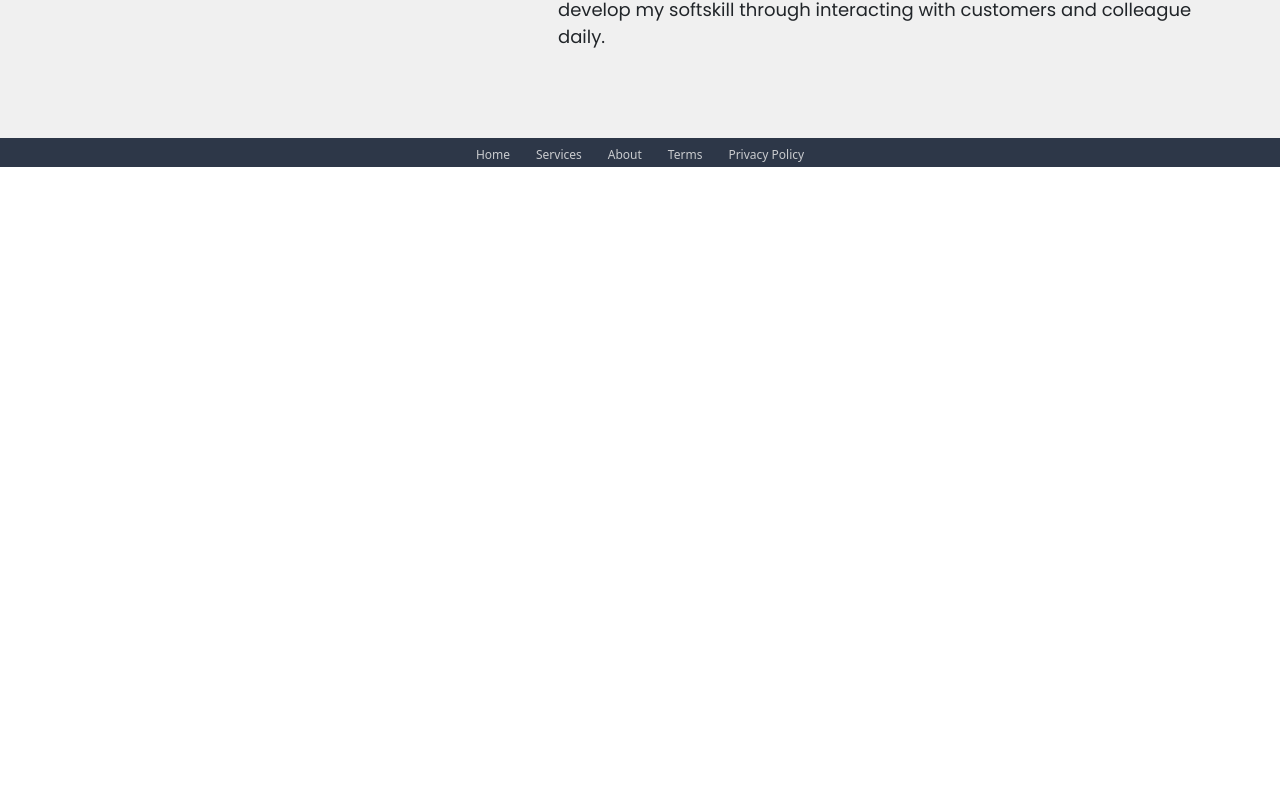
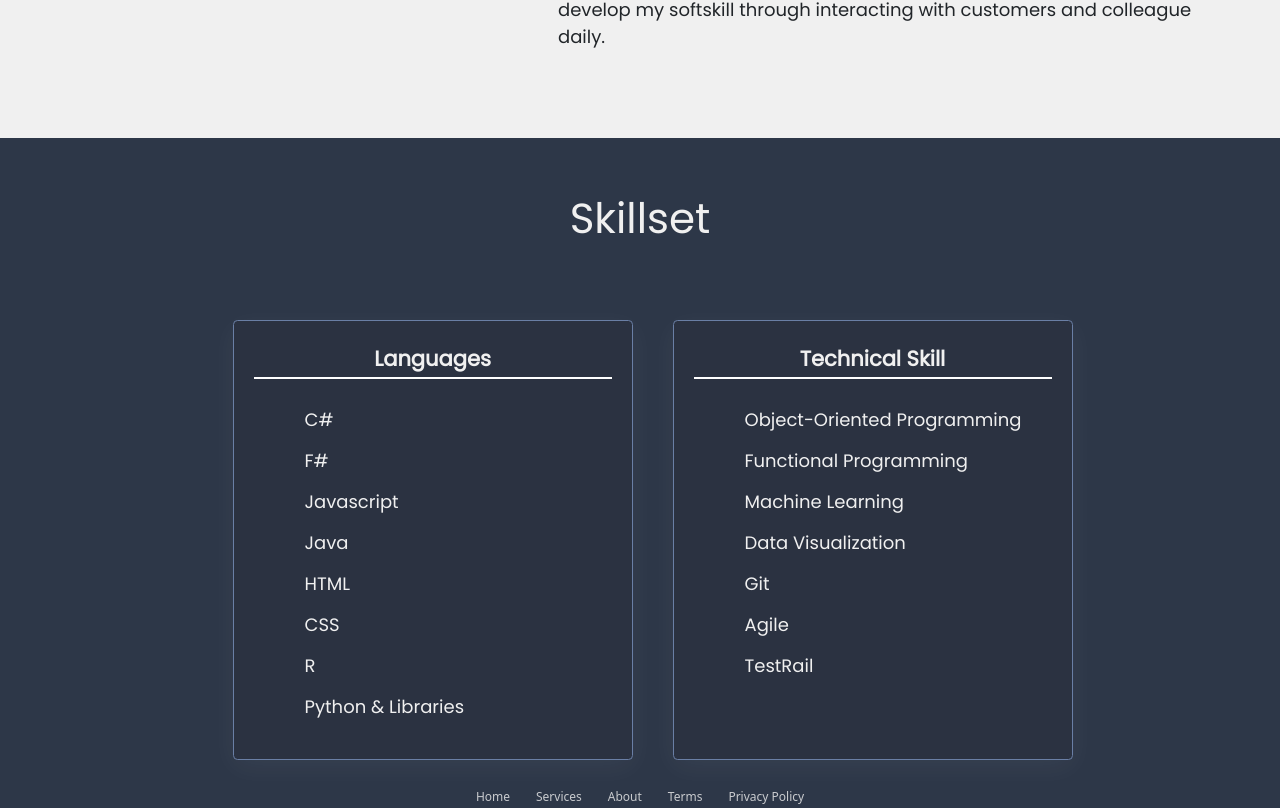
Before and after one commit to ngphl/portfolio, a React (Create React App) app: page /resume in a window 1280 px wide. Shown: the part 712-1520 px from the top of the page. Before the commit the page ends 879 px from the top, so only its background shows below. Built offline with nearby package versions, Linux system fonts and the light colour scheme.

Commit message:
add more detail resume

```diff
--- a/src/App.css
+++ b/src/App.css
@@ -287,3 +287,52 @@ nav a:hover {
   align-self: flex-end;
   margin: 50px;
 }
+
+.skills-section {
+  background-color: #2d3748;
+  font-family: "Poppins", sans-serif;
+  color: var(--main-white);
+  width: 100%;
+  display: flex;
+  flex-direction: column; /* Display children in a column */
+  align-items: center; /* Center horizontally */
+}
+
+.skills-section h1 {
+  margin: 7vh;
+  font-size: 3.5rem;
+}
+
+.skills-list {
+  display: flex;
+  margin-left: 25px;
+}
+
+.skills-list li {
+  padding: 7px;
+  list-style: none;
+  font-size: 1.5rem;
+}
+
+.skills-list ul {
+  width: 90%;
+  margin-left: 20px;
+}
+
+.skills-category h3 {
+  text-align: center;
+  margin-bottom: 20px;
+  padding: 5px;
+  border-bottom: 2px solid #ffffff;
+}
+
+.skills-category {
+  margin: 20px;
+  padding: 20px;
+  width: 400px;
+  border-style: solid;
+  border-width: thin;
+  border-color: #6a7fa5;
+  background-color: #2b3241;
+  box-shadow: rgba(255, 255, 255, 0.05) 0px 7px 29px 0px;
+}
--- a/src/page/Resume.js
+++ b/src/page/Resume.js
@@ -1,4 +1,25 @@
 import React from "react";
+import "bootstrap/dist/css/bootstrap.min.css";
+
+const languages = [
+  "C#",
+  "F#",
+  "Javascript",
+  "Java",
+  "HTML",
+  "CSS",
+  "R",
+  "Python & Libraries",
+];
+const skills = [
+  "Object-Oriented Programming",
+  "Functional Programming",
+  "Machine Learning",
+  "Data Visualization",
+  "Git",
+  "Agile",
+  "TestRail",
+];
 
 function Resume() {
   return (
@@ -32,7 +53,27 @@ function Resume() {
           </div>
         </div>
       </div>
-      <div className="skills"></div>
+      <div className="skills-section">
+        <h1>Skillset</h1>
+        <div className="skills-list">
+          <div className="skills-category rounded">
+            <h3 className="fw-semibold">Languages</h3>
+            <ul>
+              {languages.map((language, index) => (
+                <li id={index}>{language}</li>
+              ))}
+            </ul>
+          </div>
+          <div className="skills-category rounded">
+            <h3 className="fw-semibold">Technical Skill</h3>
+            <ul>
+              {skills.map((skill, index) => (
+                <li id={index}>{skill}</li>
+              ))}
+            </ul>
+          </div>
+        </div>
+      </div>
       <div className="career"></div>
       <div className="education"></div>
       <div className="outputs"></div>
```
